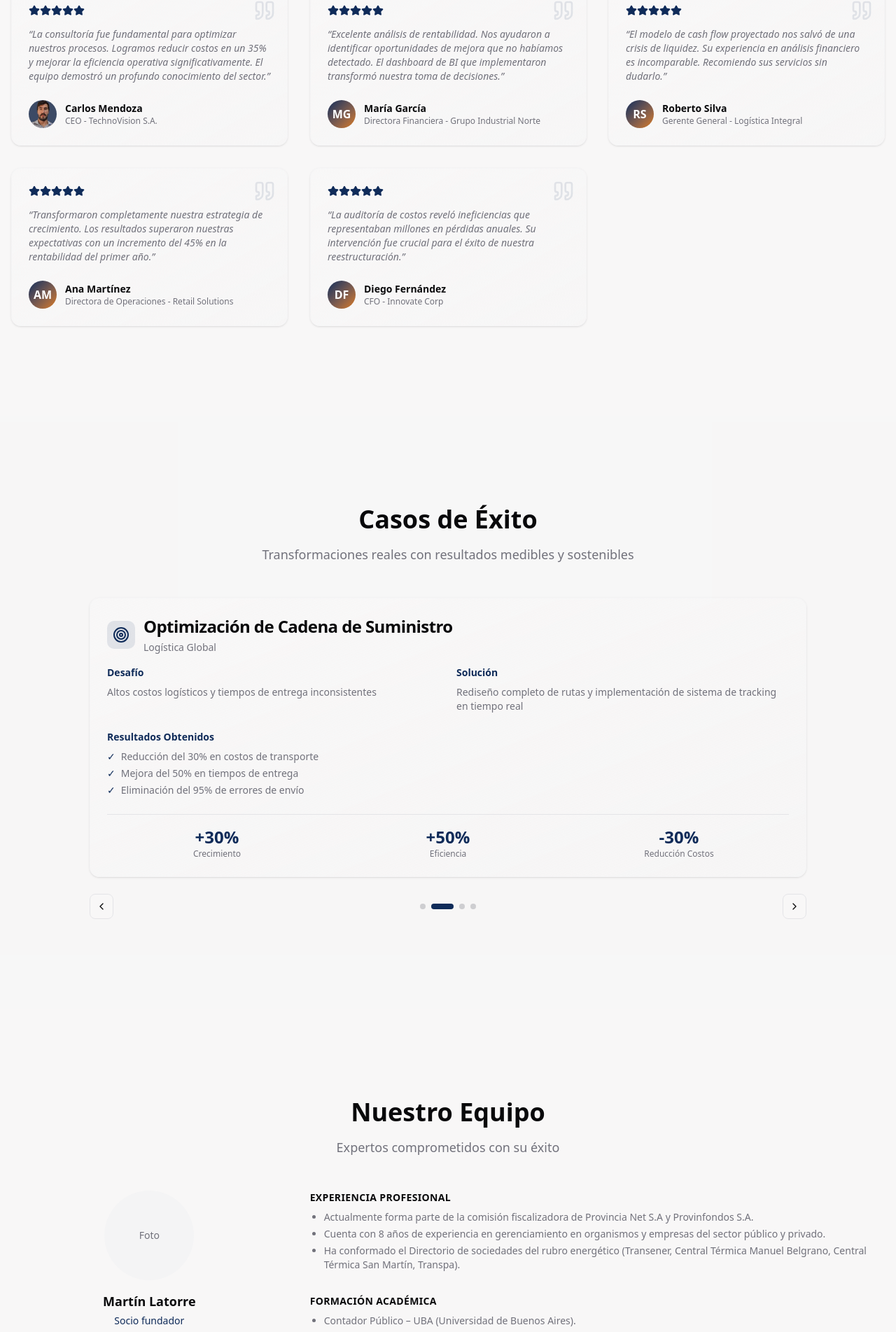
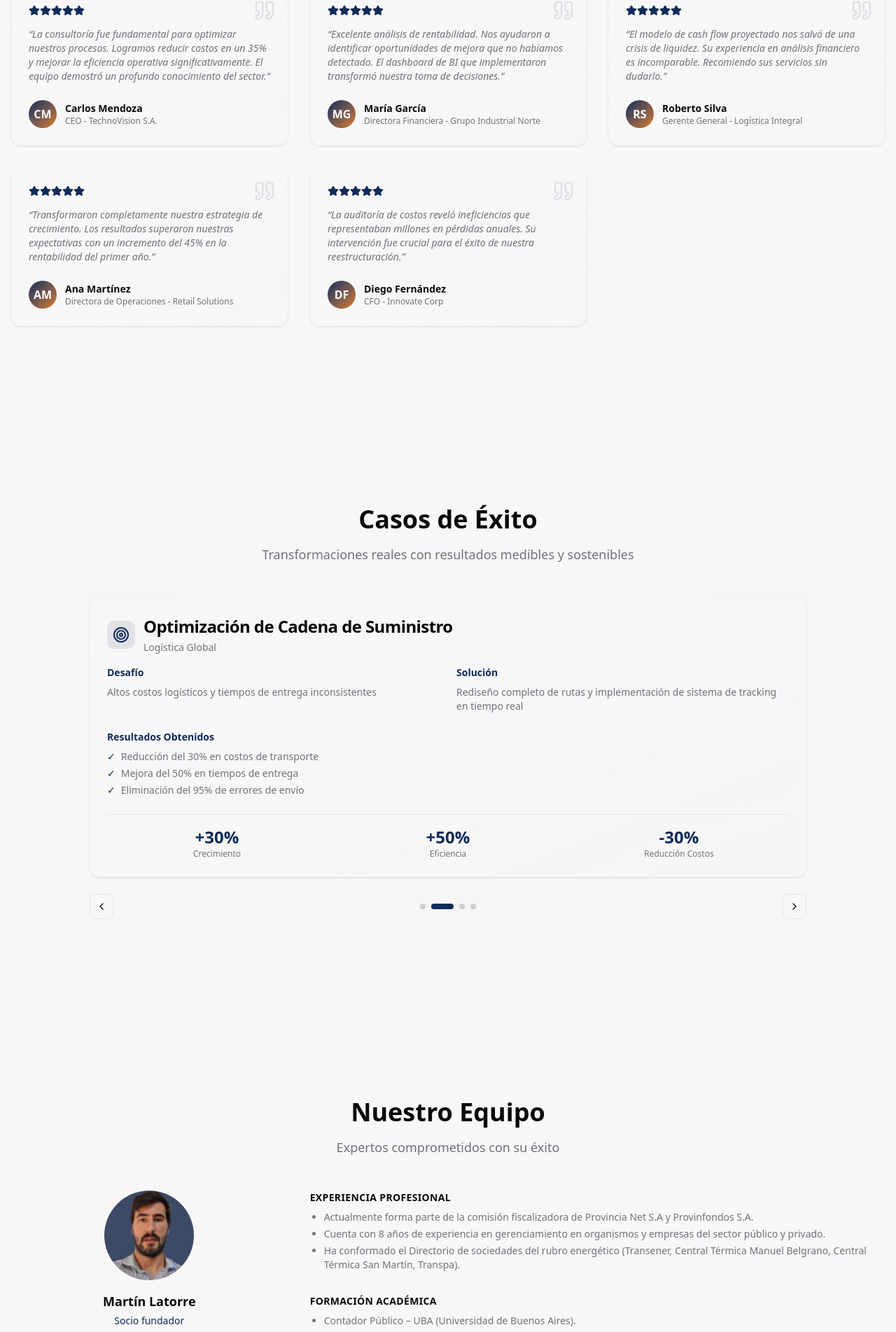
Before and after one commit to kerellen/poc_landing_page, a Next.js app: page / in a window 1280 px wide. Shown: the part 3716-5619 px from the top of the page at 70% size. Built offline with nearby package versions, Linux system fonts and the light colour scheme.

Commit message:
Fix employee photo usage

```diff
--- a/app/page.tsx
+++ b/app/page.tsx
@@ -1,5 +1,6 @@
 "use client";
 
+import Image from "next/image";
 import { useEffect } from "react";
 import {
   Card,
@@ -298,9 +299,13 @@ export default function Home() {
           </div>
           <div className="container grid gap-8 md:grid-cols-3 items-start">
             <div className="flex flex-col items-center space-y-4 text-center md:col-span-1">
-              <div className="h-32 w-32 rounded-full bg-muted flex items-center justify-center">
-                <span className="text-sm text-muted-foreground">Foto</span>
-              </div>
+              <Image
+                src="/empleado1.jpg"
+                alt="Martín Latorre"
+                width={128}
+                height={128}
+                className="h-32 w-32 rounded-full object-cover"
+              />
               <div className="space-y-1">
                 <p className="font-semibold text-lg">Martín Latorre</p>
                 <p className="text-sm text-primary font-medium">Socio fundador</p>
--- a/components/testimonials.tsx
+++ b/components/testimonials.tsx
@@ -14,7 +14,7 @@ const testimonials = [
     rating: 5,
     content:
       "La consultoría fue fundamental para optimizar nuestros procesos. Logramos reducir costos en un 35% y mejorar la eficiencia operativa significativamente. El equipo demostró un profundo conocimiento del sector.",
-    image: "/empleado1.jpg",
+    image: "CM",
   },
   {
     id: 2,
```
